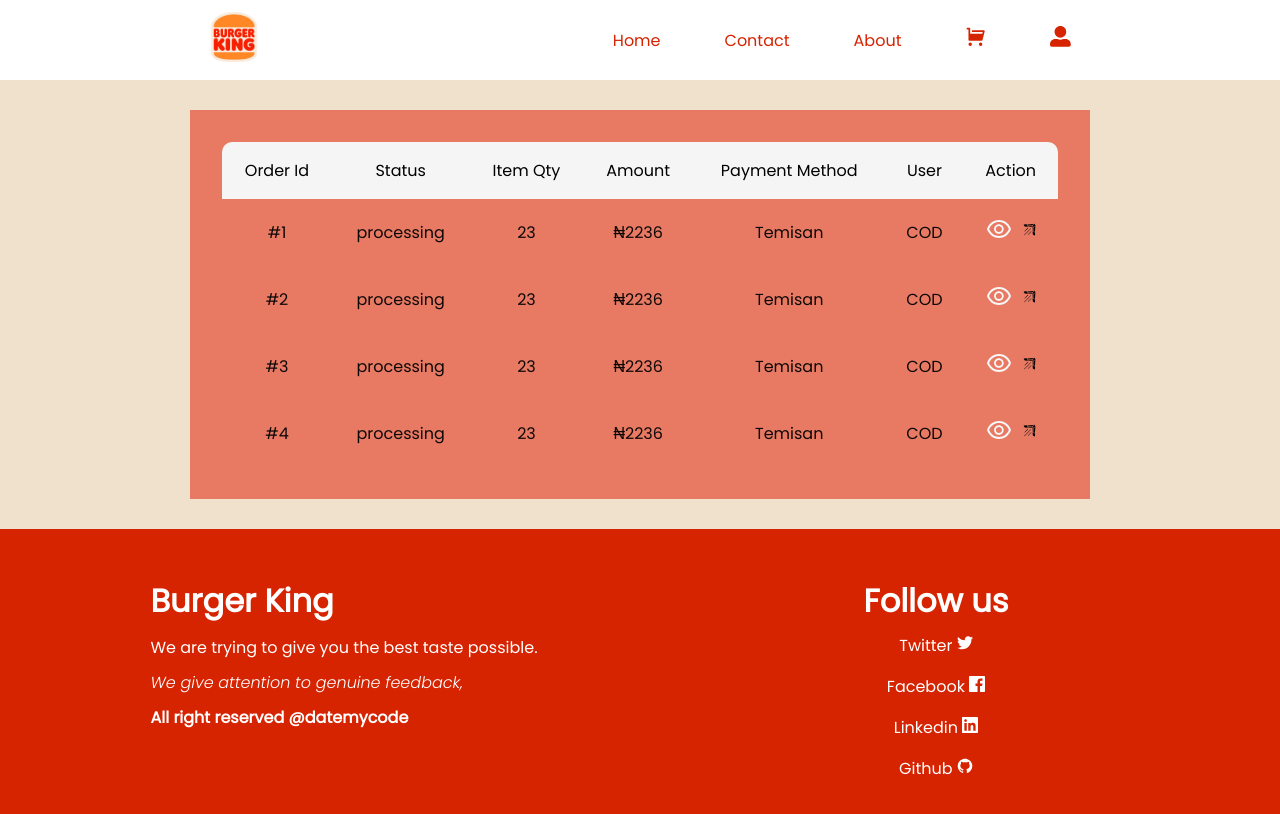
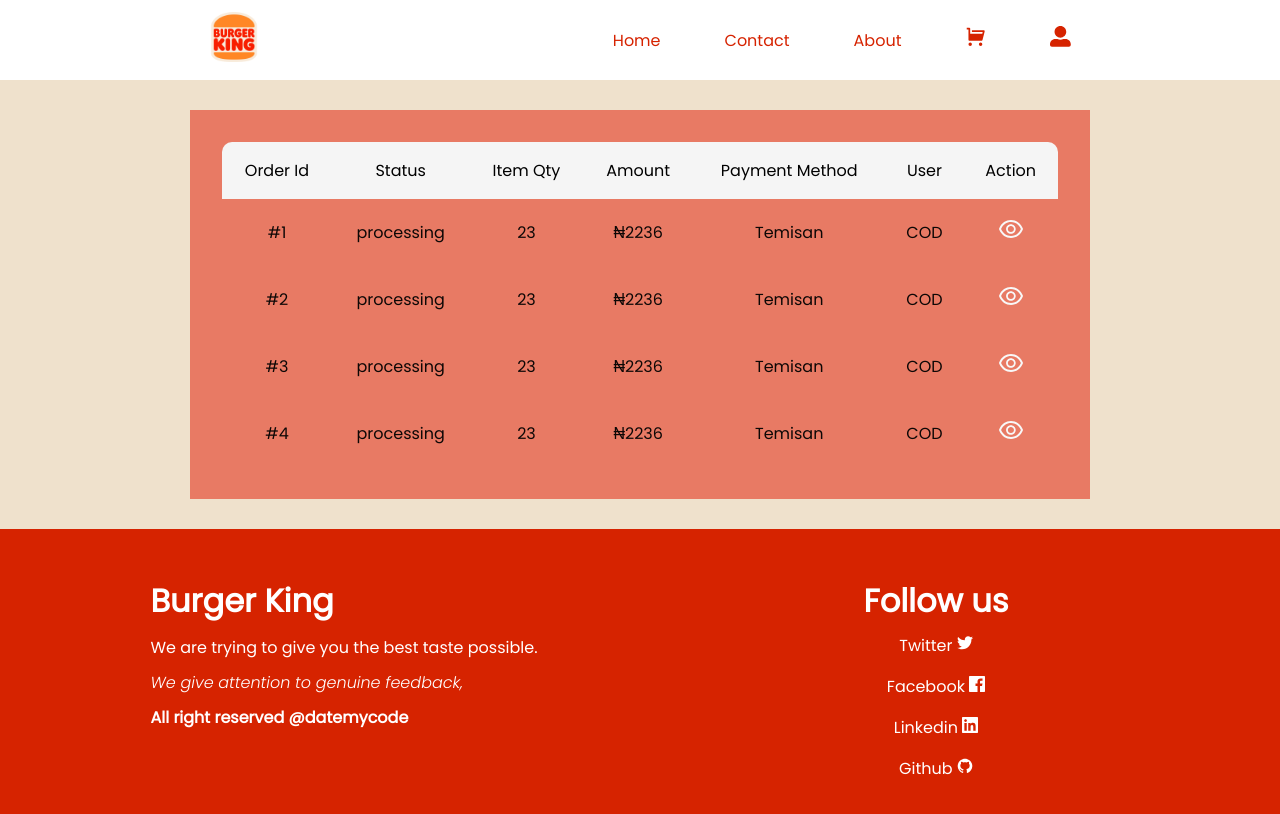
Before and after one commit to temisan0x/Burger-King, a React (Create React App) app in the folder frontend/: page /admin/orders in a window 1280 px wide. Shown: the top 814 px of the page. Built offline with nearby package versions, Linux system fonts and the light colour scheme.

Commit message:
feat: code cleanup

```diff
--- a/frontend/src/components/admin/Orders.jsx
+++ b/frontend/src/components/admin/Orders.jsx
@@ -1,7 +1,6 @@
 import React from 'react';
 import { Link } from "react-router-dom";
 import {AiOutlineEye} from "react-icons/ai"
-import {GiArmoredBoomerang } from "react-icons/gi"
 
 const Orders = () => {
     const orderArr = [1,2,3,4];
@@ -34,9 +33,6 @@
                   <Link to={`/my-orders/${"sjdhsd"}`}>
                       <AiOutlineEye/>
                   </Link>
-                  <button>
-                    <GiArmoredBoomerang/>
-                  </button>
                 </td>
               </tr>
             ))
--- a/frontend/src/styles/tableClass.scss
+++ b/frontend/src/styles/tableClass.scss
@@ -60,9 +60,6 @@
                 width: 50px;
                 height: 50px;
                 border-radius: 100%;
-            } &:last-child {
-                display: flex;
-                align-items: center;
             }
         }
       }
```
